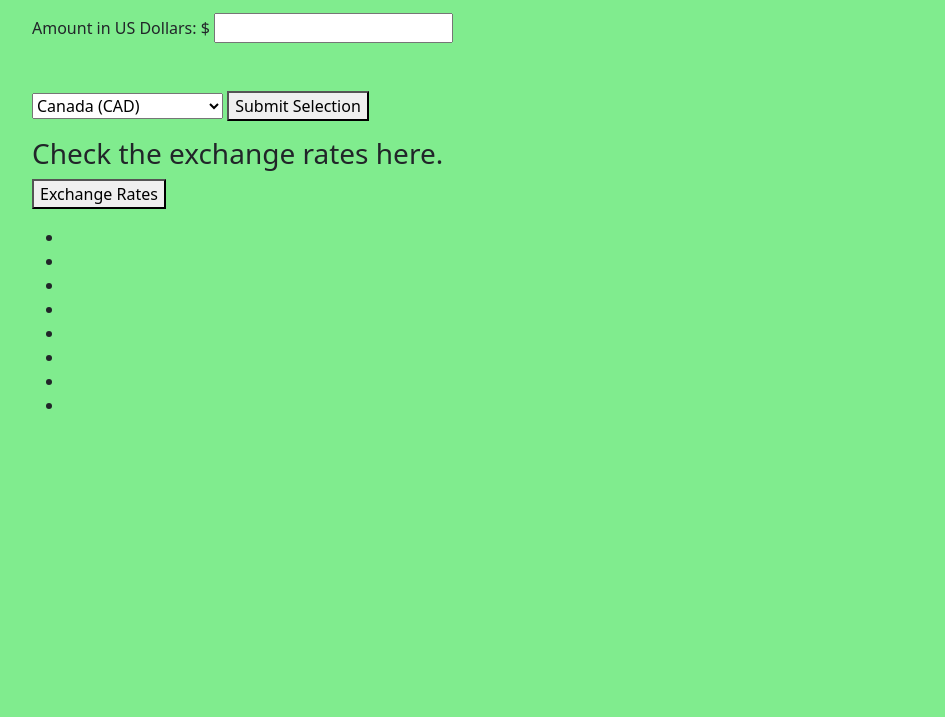
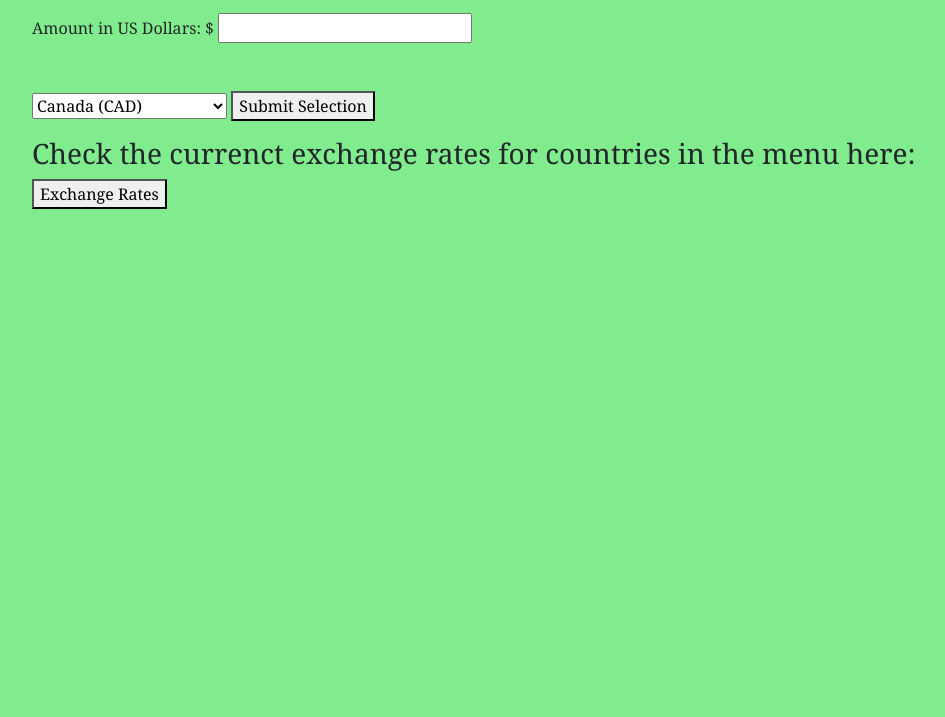
Before and after one commit to jando79/currency-exchanger, a website built with webpack: page src/index.html in a window 1280 px wide. Shown: the part 83-800 px from the top of the page, without its empty margins (50-995 px from the left). Built offline with nearby package versions, Linux system fonts and the light colour scheme.

Commit message:
ADD Edits to spacing and cleaning up code

```diff
--- a/src/css/styles.css
+++ b/src/css/styles.css
@@ -1,3 +1,8 @@
 body {
   background-color: rgb(128, 236, 142);
+  font-family: Cambria, Cochin, Georgia, Times, 'Times New Roman', serif;
 }
+
+.hidden {
+  display: none;
+}
--- a/src/index.html
+++ b/src/index.html
@@ -31,10 +31,11 @@
 
         <p id="output"></p>
 
-        <h3>Check the exchange rates here.</h3>
+        <h3>Check the currenct exchange rates for countries in the menu here:</h3>
         <button type="button" id="see-rates" class="btn-success">Exchange Rates</button>
 
         <p id="rates-error"></p>
+
         <ul class="hidden" id="ex-rates">
           <li id="CAD"></li>
           <li id="MXN"></li>
@@ -44,7 +45,7 @@
           <li id="RUB"></li>
           <li id="EUR"></li>
           <li id="GBP"></li>
-        </ul>
+        </div>
       </div>
     </body>
     </html>
```
Also changed, not shown: src/index.js (+1 -10 lines), src/js/exchange.js (+0 -15 lines).
